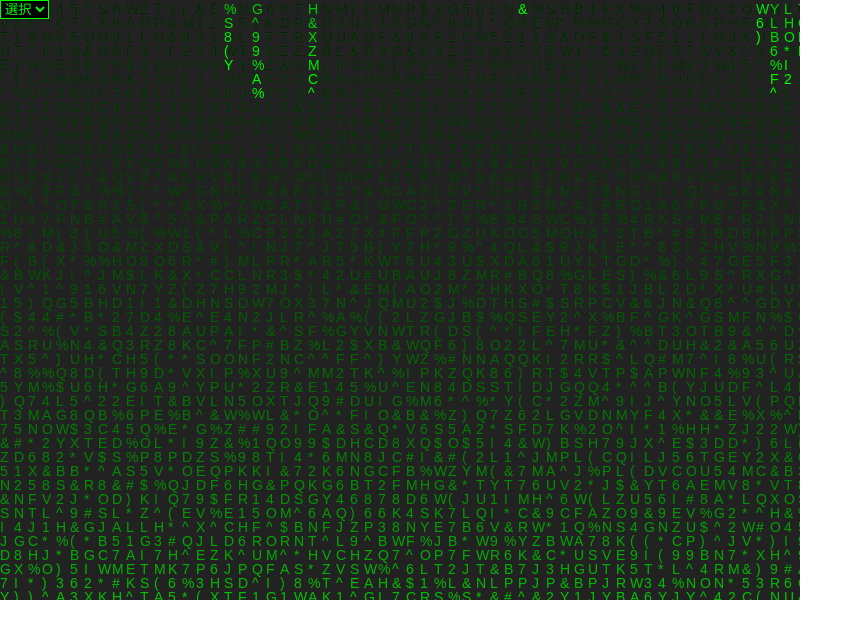
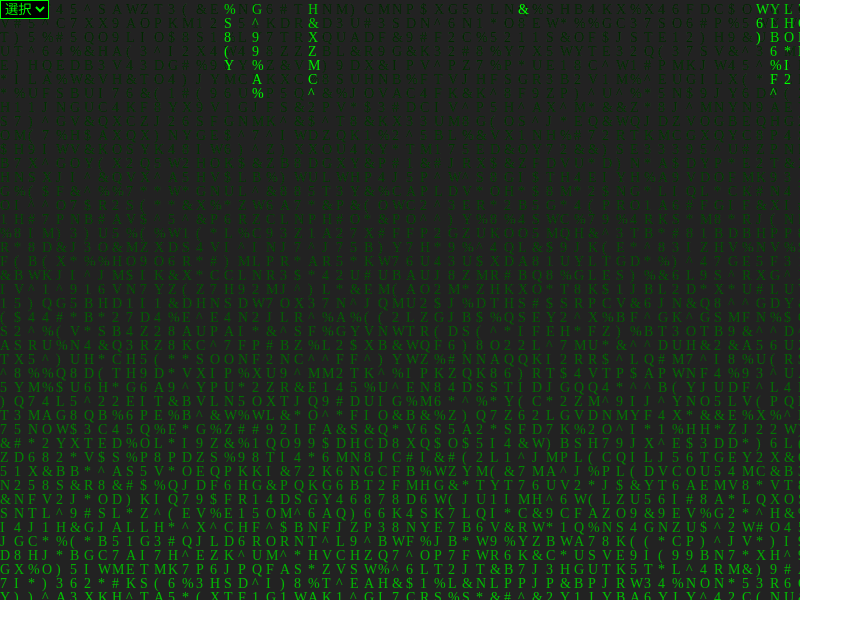
Before and after one commit to GH-satoshi/matrix-rain-of-kanji-by-school-year, a plain HTML site: page index.html in a window 1280 px wide. Shown: the whole page, without its empty margins (0-863 px from the left). Drawn offline with Linux system fonts and the light colour scheme.

Commit message:
Update index.html

```diff
--- a/index.html
+++ b/index.html
@@ -85,7 +85,7 @@
         ctx.fillStyle = "rgba(0, 0, 0, 0.04)";
         ctx.fillRect (0, 0, c.width, c.height);
         ctx.fillStyle = "#0F0";
-        ctx.font = font_size + "px arial";
+        ctx.font = font_size + "px serif";
         for ( let i = 0; i < drops.length; i++ ) {
             let text = matrix[ Math.floor( Math.random() * matrix.length ) ];
             ctx.fillText(text, i * font_size, drops[i] * font_size);
```
